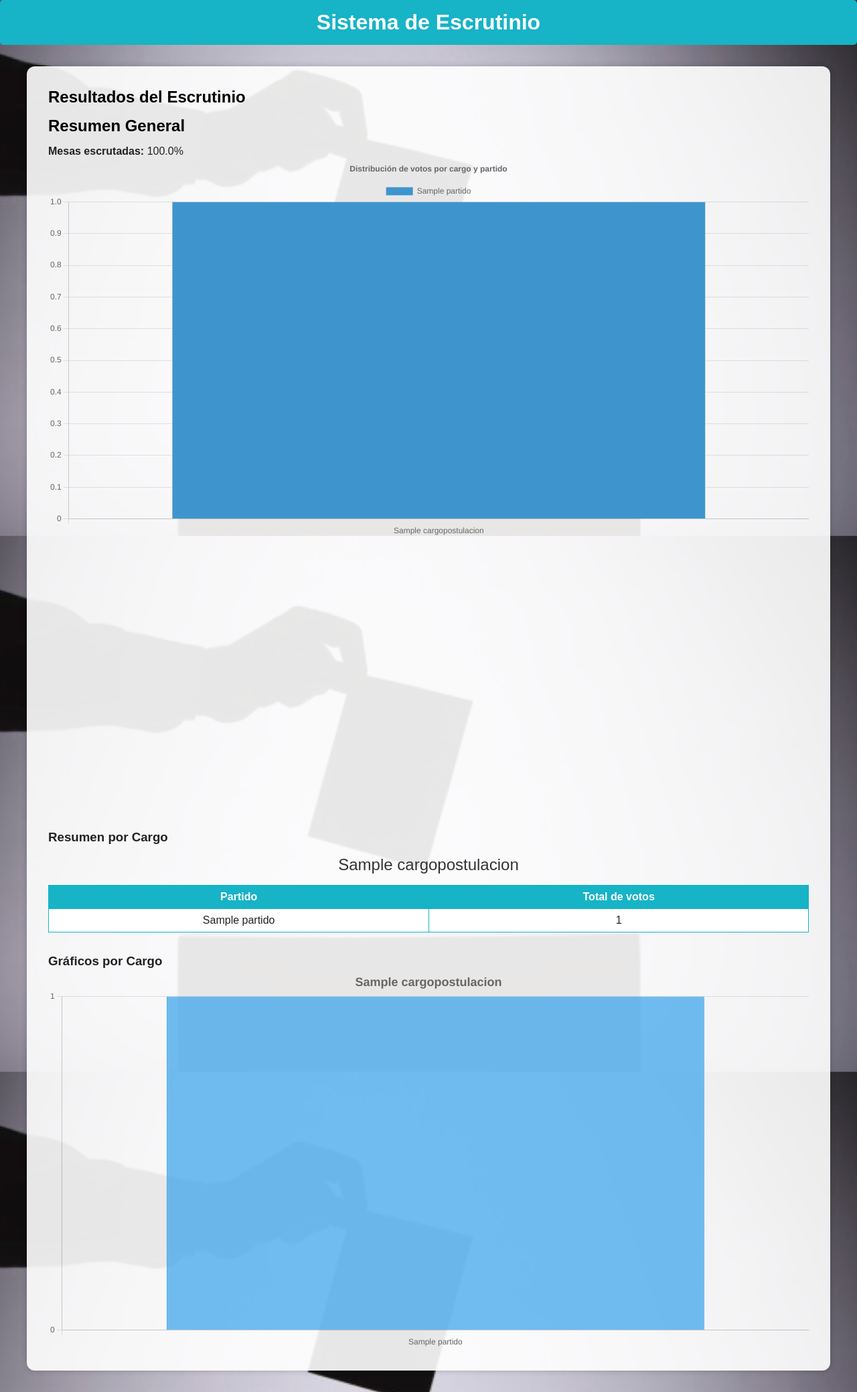
After one commit to FranRochi/escrutinio_2025, a Django app: page /panel-panelista/ in a window 1280 px wide. The commit adds this page. Shown: the whole page at 67% size. Run offline with Django 5.2, Linux system fonts and the light colour scheme; tables that the repository leaves empty hold one stand-in row (values such as "Sample post").

Commit message:
Subida sistema graficos y panel_panelista

```diff
--- a/elecciones/static/css/styles.css
+++ b/elecciones/static/css/styles.css
@@ -167,3 +167,31 @@ body {
     75% { transform: translateX(-3px); }
     100% { transform: translateX(0); }
   }
+
+  .tabla-resumen {
+    width: 100%;
+    border-collapse: collapse;
+    margin-bottom: 2rem;
+  }
+
+  .tabla-resumen th, .tabla-resumen td {
+    border: 1px solid #17b3c6;
+    padding: 8px;
+    text-align: center;
+  }
+
+  .tabla-resumen th {
+    background-color: #17b3c6;
+    font-weight: bold;
+  }
+
+  .tabla-resumen tbody tr:nth-child(even) {
+    background-color: #f9f9f9;
+  }
+
+  .titulo-cargo {
+    text-align: center;
+    font-size: 1.5rem;
+    margin: 1rem 0;
+    color: #333;
+  }
--- /dev/null
+++ b/elecciones/static/js/panelista.js
@@ -0,0 +1,111 @@
+document.addEventListener("DOMContentLoaded", () => {
+    if (typeof votosData === "undefined") return;
+
+    const ctx = document.getElementById("graficoVotos").getContext("2d");
+
+    const cargos = Object.keys(votosData);
+    const partidosSet = new Set();
+
+    cargos.forEach(cargo => {
+      Object.keys(votosData[cargo]).forEach(p => partidosSet.add(p));
+    });
+
+    const partidos = Array.from(partidosSet);
+    const colores = [
+      "#3e95cd", "#8e5ea2", "#3cba9f", "#e8c3b9",
+      "#c45850", "#f1c40f", "#2ecc71", "#3498db"
+    ];
+
+    const datasets = partidos.map((partido, i) => ({
+      label: partido,
+      data: cargos.map(cargo => votosData[cargo][partido] || 0),
+      backgroundColor: colores[i % colores.length]
+    }));
+
+    new Chart(ctx, {
+      type: 'bar',
+      data: {
+        labels: cargos,
+        datasets: datasets
+      },
+      options: {
+        responsive: true,
+        plugins: {
+          title: {
+            display: true,
+            text: 'Distribución de votos por cargo y partido'
+          },
+          tooltip: {
+            mode: 'index',
+            intersect: false
+          }
+        },
+        interaction: {
+          mode: 'nearest',
+          axis: 'x',
+          intersect: false
+        },
+        scales: {
+          x: {
+            stacked: true
+          },
+          y: {
+            stacked: true,
+            beginAtZero: true
+          }
+        }
+      }
+    });
+  });
+
+  const contenedorGraficos = document.getElementById('graficos-por-cargo');
+
+  Object.entries(votosData).forEach(([cargo, partidos], index) => {
+    // Crear canvas
+    const canvas = document.createElement('canvas');
+    canvas.id = `grafico-cargo-${index}`;
+    canvas.width = 600;
+    canvas.height = 300;
+    contenedorGraficos.appendChild(canvas);
+
+    const ctx = canvas.getContext('2d');
+    const labels = Object.keys(partidos);
+    const data = Object.values(partidos);
+
+    new Chart(ctx, {
+      type: 'bar',
+      data: {
+        labels: labels,
+        datasets: [{
+          label: `${cargo}`,
+          data: data,
+          backgroundColor: 'rgba(54, 162, 235, 0.7)',
+          borderColor: 'rgba(54, 162, 235, 1)',
+          borderWidth: 1
+        }]
+      },
+      options: {
+        responsive: true,
+        plugins: {
+          title: {
+            display: true,
+            text: cargo,
+            font: {
+              size: 18
+            }
+          },
+          legend: {
+            display: false
+          }
+        },
+        scales: {
+          y: {
+            beginAtZero: true,
+            ticks: {
+              precision: 0
+            }
+          }
+        }
+      }
+    });
+  });
--- a/elecciones/templates/base.html
+++ b/elecciones/templates/base.html
@@ -17,6 +17,15 @@
     {% block content %}{% endblock %}
   </main>
 
+  <script>
+    const votosData = {{ votos_por_partido_y_cargo|safe }};
+  </script>
+
   <script src="{% static 'js/operador.js' %}"></script>
+
+  <script src="https://cdn.jsdelivr.net/npm/chart.js"></script>
+
+  <script src="{% static 'js/panelista.js' %}"></script>
+
 </body>
 </html>
--- /dev/null
+++ b/elecciones/templates/panel_panelista/panel_panelista.html
@@ -0,0 +1,50 @@
+<!-- templates/panelistas/resultados.html -->
+{% extends 'base.html' %}
+{% load custom_filters %}
+
+
+{% block content %}
+  <h2>Resultados del Escrutinio</h2>
+
+  <div class="panel-resumen" style="margin-bottom: 2rem;">
+    <h2>Resumen General</h2>
+    <p><strong>Mesas escrutadas:</strong> {{ porcentaje_escrutadas }}%</p>
+
+    <canvas id="graficoVotos" width="800" height="400"></canvas>
+  </div>
+
+  <canvas id="graficoVotos" width="800" height="400"></canvas>
+
+
+  <div>
+    <h3>Resumen por Cargo</h3>
+
+    {% for cargo, partidos in votos_por_partido_y_cargo.items %}
+      <div class="titulo-cargo">{{ cargo }}</div>
+      <table class="tabla-resumen">
+        <thead>
+          <tr>
+            <th>Partido</th>
+            <th>Total de votos</th>
+          </tr>
+        </thead>
+        <tbody>
+          {% for partido, total in partidos.items %}
+            <tr>
+              <td>{{ partido }}</td>
+              <td>{{ total }}</td>
+            </tr>
+          {% endfor %}
+        </tbody>
+      </table>
+    {% endfor %}
+  </div>
+
+  <div style="margin-top: 2rem;">
+    <h3>Gráficos por Cargo</h3>
+    <div id="graficos-por-cargo"></div>
+  </div>
+
+
+
+{% endblock %}
--- a/elecciones/templatetags/custom_filters.py
+++ b/elecciones/templatetags/custom_filters.py
@@ -8,3 +8,8 @@ def dict_key(d, key):
         return d.get(key)
     except:
         return None
+
+@register.filter
+def get_item(dictionary, key):
+    """Devuelve el valor de una clave en un diccionario o None si no existe."""
+    return dictionary.get(key, 0)
--- a/elecciones/urls.py
+++ b/elecciones/urls.py
@@ -24,4 +24,7 @@ urlpatterns = [
     path("guardar-votos/", views.guardar_votos, name="guardar_votos"),
     path("operador/guardar-votos/", views.guardar_votos, name="guardar_votos"),
 
+    # Vistas panelistas
+    path('panel-panelista/', views.resultados_panelista, name='panel_panelista'),
+
 ]
--- a/elecciones/views.py
+++ b/elecciones/views.py
@@ -19,24 +19,27 @@ def login_view(request):
         user = authenticate(request, username=username, password=password)
 
         if user is not None:
-            # Hacer login
             login(request, user)
 
-            # Generar el token JWT
             refresh = RefreshToken.for_user(user)
             access_token = str(refresh.access_token)
 
-            # Guardar el token en sessionStorage
-            # Aquí lo puedes enviar al frontend para que lo almacenes
-            response = redirect('/panel_operador')  # Redirigir al panel
-            response.set_cookie('jwt_token', access_token)  # También se puede guardar en una cookie
+            # Redirigir según el rol del usuario
+            if user.role == 'operador':
+                response = redirect('/panel_operador')
+            elif user.role == 'panelista':
+                response = redirect('/panel-panelista/')
+            elif user.role == 'admin':
+                response = redirect('/admin/')  # o lo que tengas para admin
+            else:
+                return render(request, 'login.html', {'error': True, 'mensaje': 'Rol desconocido'})
 
-            return response  # Redirigir al panel del operador
+            response.set_cookie('jwt_token', access_token)
+            return response
 
         else:
             return render(request, 'login.html', {'error': True})
 
-    # Si la solicitud es GET, renderizar el formulario de login
     return render(request, 'login.html')
 
 @csrf_exempt
@@ -169,3 +172,53 @@ def guardar_votos(request):
 
         except Exception as e:
             return JsonResponse({'status': 'error', 'message': str(e)})
+
+
+def resultados_panelista(request):
+    mesas = Mesa.objects.all()
+    mesas_con_votos = Mesa.objects.filter(votos_cargo__isnull=False).distinct().count()
+    total_mesas = mesas.count()
+
+    grafico_datos = defaultdict(lambda: defaultdict(int))
+
+    porcentaje_escrutadas = round((mesas_con_votos / total_mesas) * 100, 2) if total_mesas else 0
+
+    votos_por_partido_y_cargo = defaultdict(lambda: defaultdict(int))
+
+    for voto in VotoMesaCargo.objects.select_related('partido_postulacion__partido', 'partido_postulacion__cargo_postulacion'):
+        cargo = voto.partido_postulacion.cargo_postulacion.nombre_postulacion
+        partido = voto.partido_postulacion.partido.nombre_partido
+        votos_por_partido_y_cargo[cargo][partido] += voto.votos
+
+    # Convertimos defaultdict a dict normal para pasar al template
+    grafico_datos = {partido: dict(cargos) for partido, cargos in grafico_datos.items()}
+
+    votos_por_partido_y_cargo = {cargo: dict(partidos) for cargo, partidos in votos_por_partido_y_cargo.items()}
+
+    partidos_postulados = PartidoPostulacion.objects.all()
+
+    resultados = []
+    for mesa in mesas:
+        mesa_resultado = {
+            'mesa': mesa,
+            'resultados_cargos': {},
+            'resultados_especiales': {}
+        }
+
+        for partido_postulacion in partidos_postulados:
+            votos = VotoMesaCargo.objects.filter(mesa=mesa, partido_postulacion=partido_postulacion)
+            mesa_resultado['resultados_cargos'][partido_postulacion.partido.nombre_partido] = sum(voto.votos for voto in votos)
+
+        for tipo_voto in VotoMesaEspecial.TIPO_VOTO:
+            votos_especiales = VotoMesaEspecial.objects.filter(mesa=mesa, tipo=tipo_voto[0])
+            mesa_resultado['resultados_especiales'][tipo_voto[1]] = sum(voto.votos for voto in votos_especiales)
+
+        resultados.append(mesa_resultado)
+
+    return render(request, 'panel_panelista/panel_panelista.html', {
+        'resultados': resultados,
+        'mesas': mesas,
+        'partidos_postulados': partidos_postulados,
+        'porcentaje_escrutadas': porcentaje_escrutadas,
+        'votos_por_partido_y_cargo': votos_por_partido_y_cargo
+    })
```
Also changed, not shown: elecciones/templates/panel_operador/panel_operador.html (+10 -8 lines).
